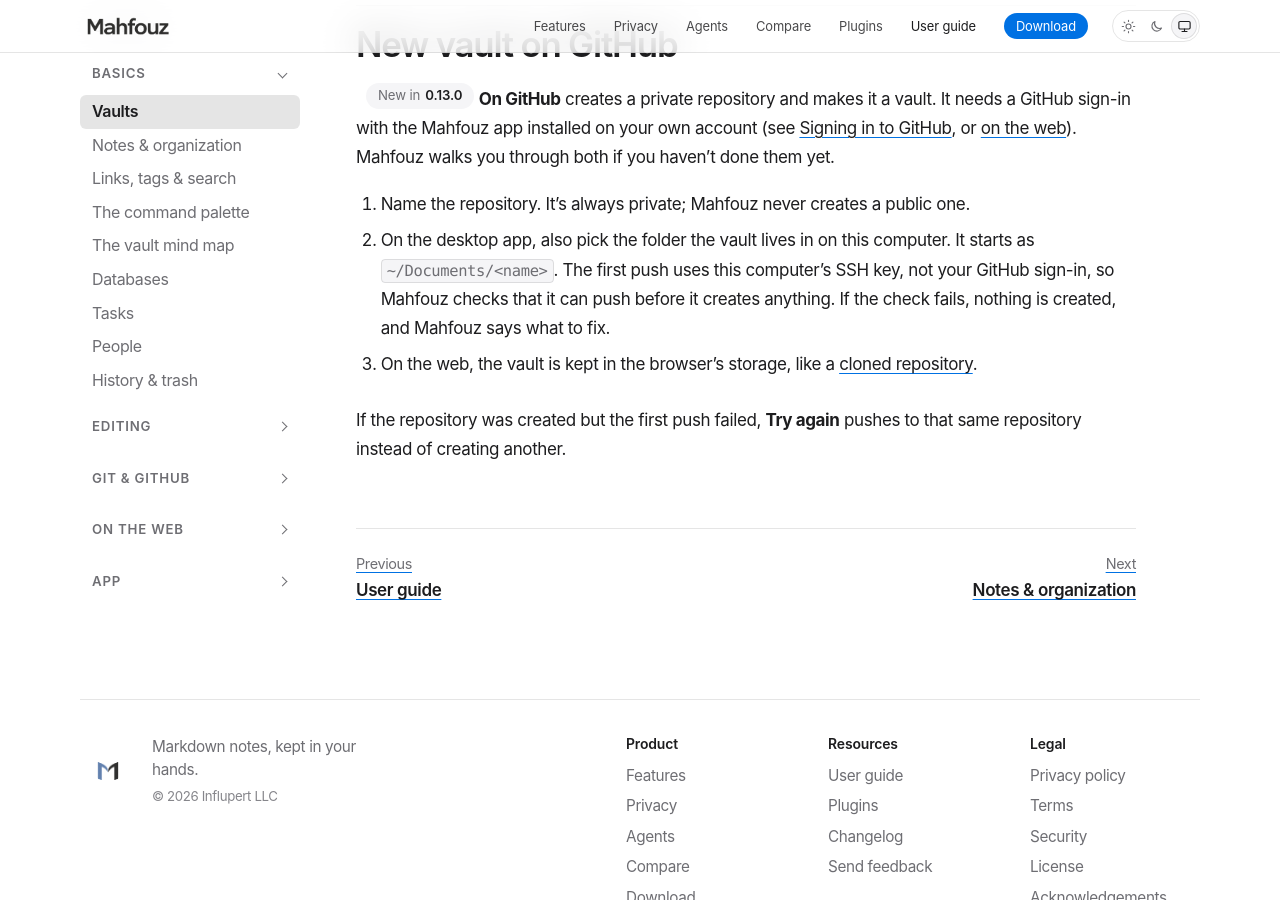
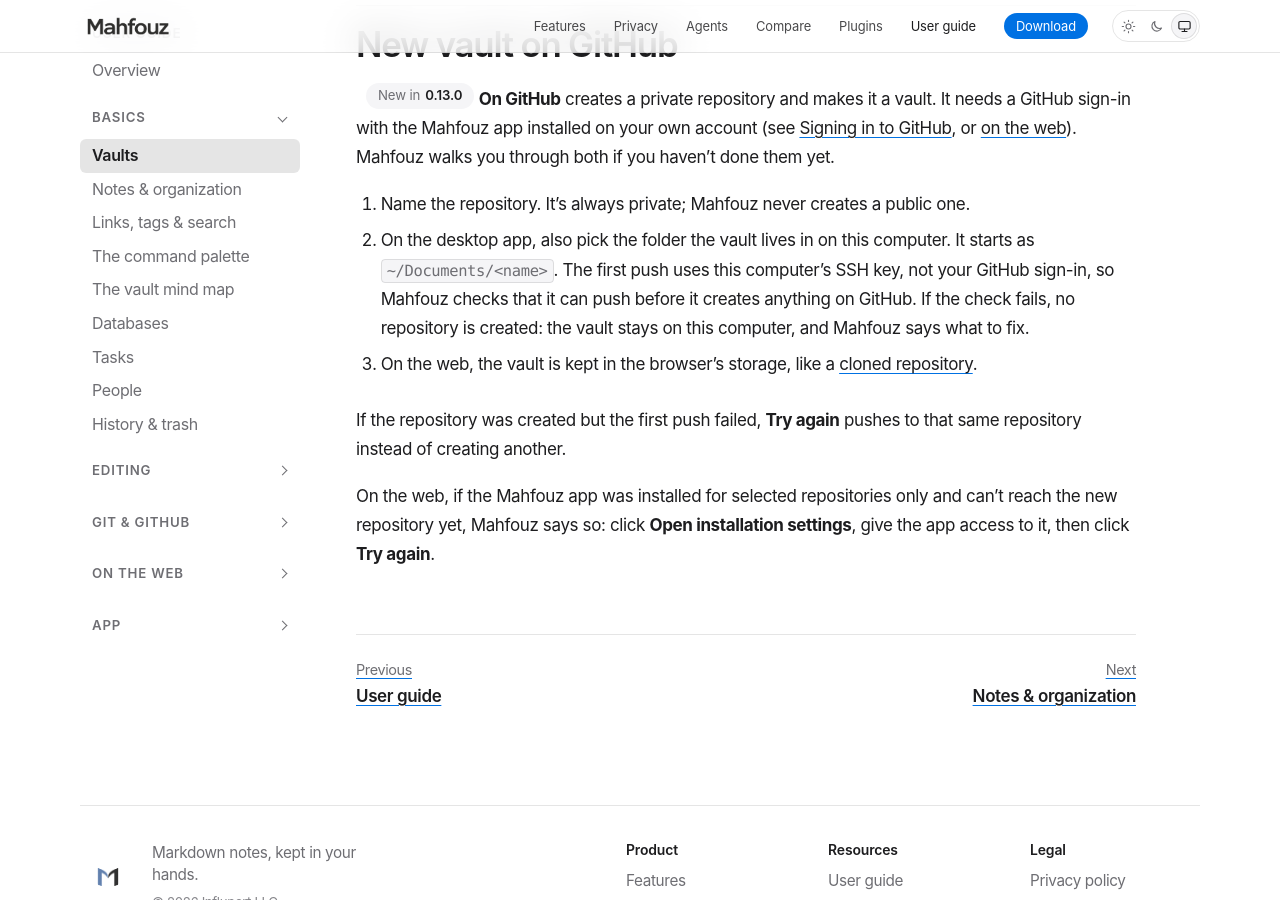
Before and after one commit to mahfouz-app/docs, a Jekyll site: the page built from guide/vaults.md, in a window 1280 px wide and 900 px high, scrolled down 1915 px. Built offline with Jekyll 4.4.1, drawn with Linux system fonts in a browser that asks for light colours.

Commit message:
Guide: match New vault on GitHub to the shipped app
A failed SSH check keeps the local vault (only nothing on GitHub is
created), and the web's can't-reach-the-repository step has Open
installation settings and Try again.

Co-Authored-By: Claude Opus 5.5 <noreply@anthropic.com>

```diff
--- a/guide/vaults.md
+++ b/guide/vaults.md
@@ -84,10 +84,16 @@ Mahfouz walks you through both if you haven't done them yet.
 2. On the desktop app, also pick the folder the vault lives in on this
    computer. It starts as `~/Documents/<name>`. The first push uses this
    computer's SSH key, not your GitHub sign-in, so Mahfouz checks that it can
-   push before it creates anything. If the check fails, nothing is created,
-   and Mahfouz says what to fix.
+   push before it creates anything on GitHub. If the check fails, no
+   repository is created: the vault stays on this computer, and Mahfouz says
+   what to fix.
 3. On the web, the vault is kept in the browser's storage, like a [cloned
    repository](/guide/web-github/#where-a-github-vault-lives).
 
 If the repository was created but the first push failed, **Try again**
 pushes to that same repository instead of creating another.
+
+On the web, if the Mahfouz app was installed for selected repositories only
+and can't reach the new repository yet, Mahfouz says so: click **Open
+installation settings**, give the app access to it, then click **Try
+again**.
```
